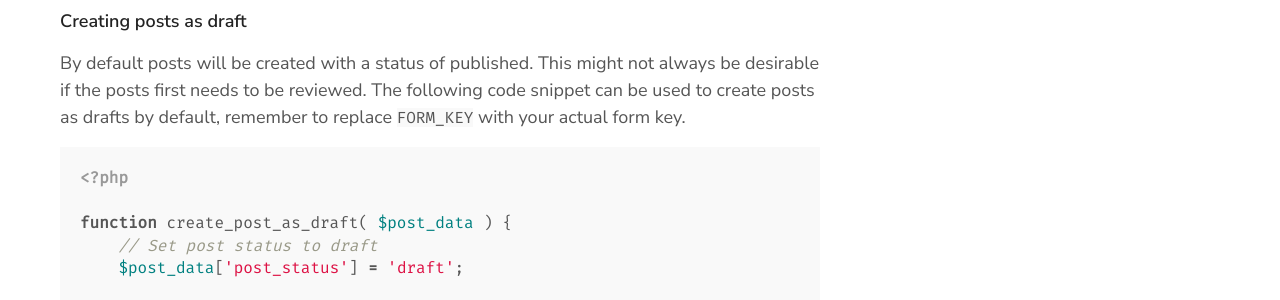
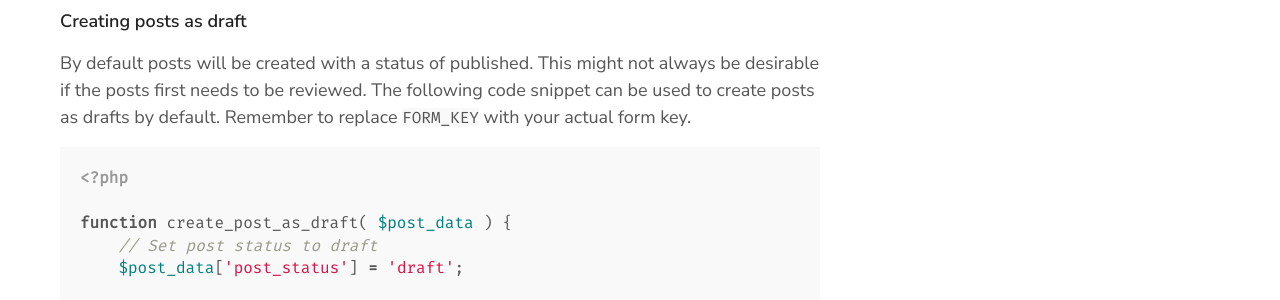
Before and after one commit to advancedforms/advancedforms.github.io, a Jekyll site: the page built from _posts/2018-06-21-creating-and-editing-posts.markdown, in a window 1280 px wide. Shown: the part 1629-1929 px from the top of the page. Built offline with Jekyll 4.4.1, drawn with Linux system fonts in a browser that asks for light colours; comment, search, counter and statistics services are not loaded.

Commit message:
Grammar adjustments

```diff
--- a/_posts/2018-06-21-creating-and-editing-posts.markdown
+++ b/_posts/2018-06-21-creating-and-editing-posts.markdown
@@ -34,7 +34,7 @@ And the function call equivalent is
 
 ## Creating posts as draft
 
-By default posts will be created with a status of published. This might not always be desirable if the posts first needs to be reviewed. The following code snippet can be used to create posts as drafts by default, remember to replace `FORM_KEY` with your actual form key.
+By default posts will be created with a status of published. This might not always be desirable if the posts first needs to be reviewed. The following code snippet can be used to create posts as drafts by default. Remember to replace `FORM_KEY` with your actual form key.
 
 {% highlight php startinline %}
 <?php
```
